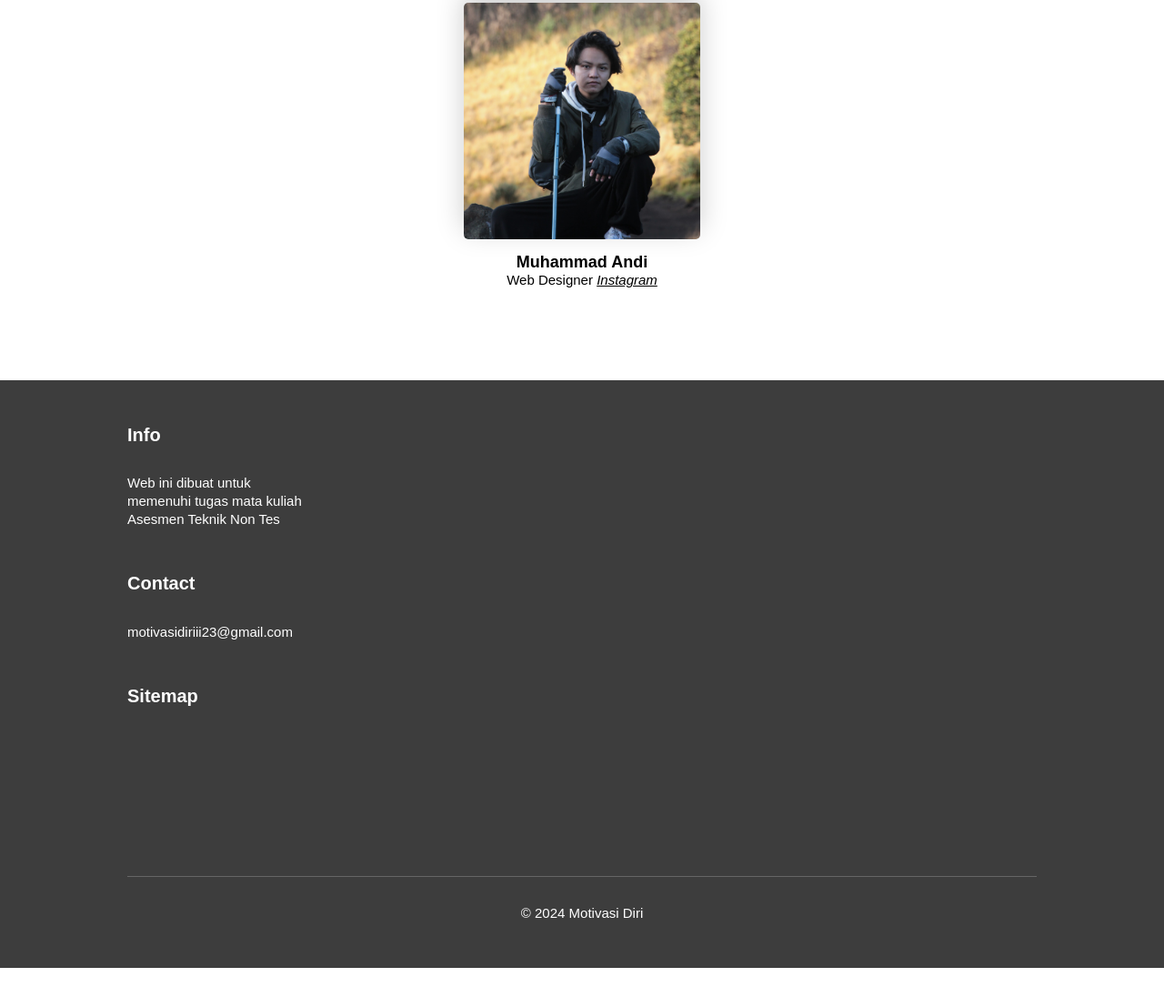
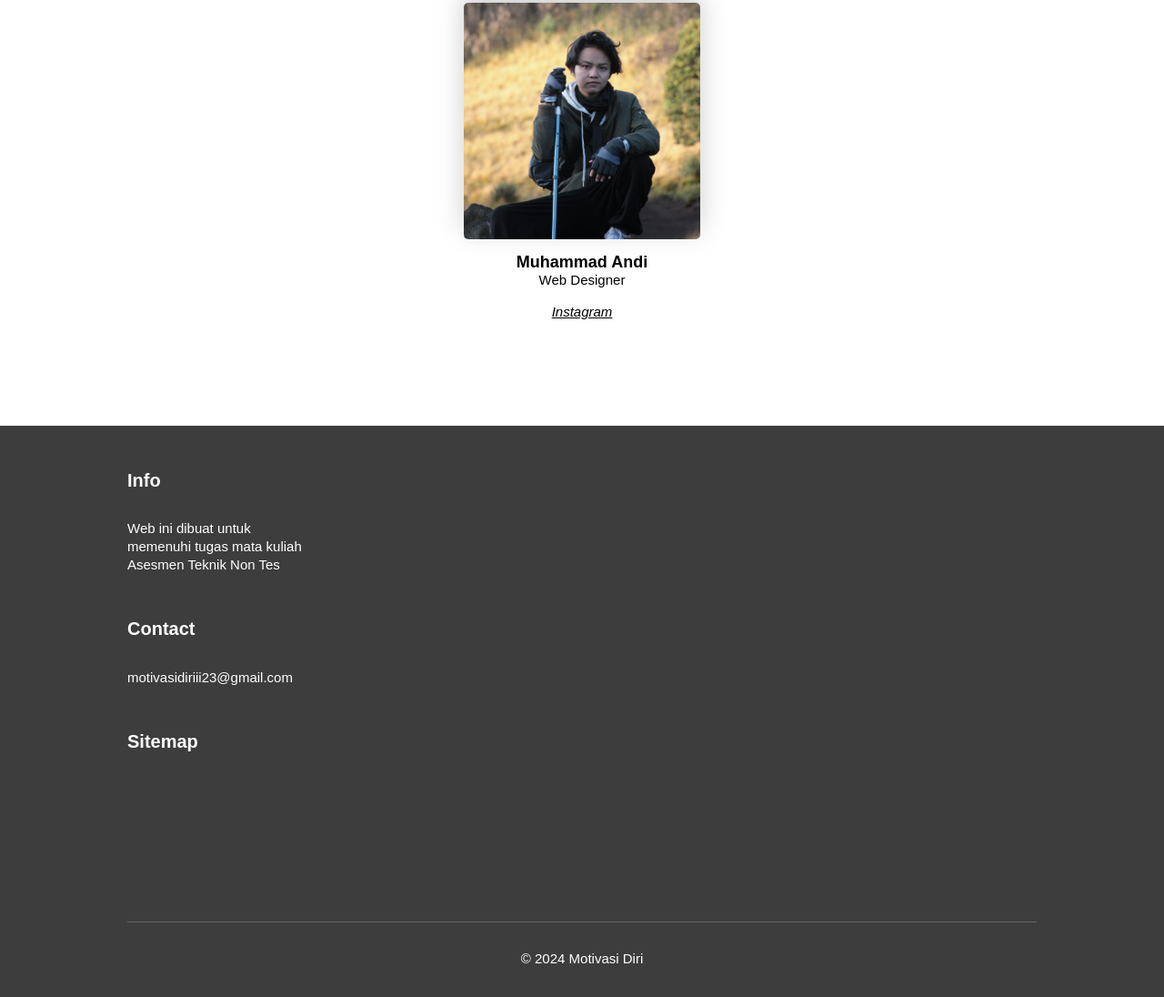
Before and after one commit to MuhammadAndi8/web-survey, a plain HTML site: page index.html in a window 1280 px wide. Shown: the part 3757-4853 px from the top of the page at 91% size. Before the commit the page ends 4821 px from the top, so only its background shows below. Drawn offline with nearby package versions, Linux system fonts and the light colour scheme; grey boxes are pictures that could not be loaded.

Commit message:
index.html

```diff
--- a/index.html
+++ b/index.html
@@ -154,7 +154,7 @@
                   <img src="asset/prog.JPG" />
                   <h6>Muhammad Andi</h6>
                   <span>Web Designer</span>
-                  <span class="Instagram"><a href="https://www.instagram.com/and_ikunz0?igsh=MXgzanByeDYxc2RoZQ==">Instagram</a></span>
+                  <p class="Instagram"><a href="https://www.instagram.com/and_ikunz0?igsh=MXgzanByeDYxc2RoZQ==">Instagram</a></p>
                 </div>
               </div>
             </div>
```
